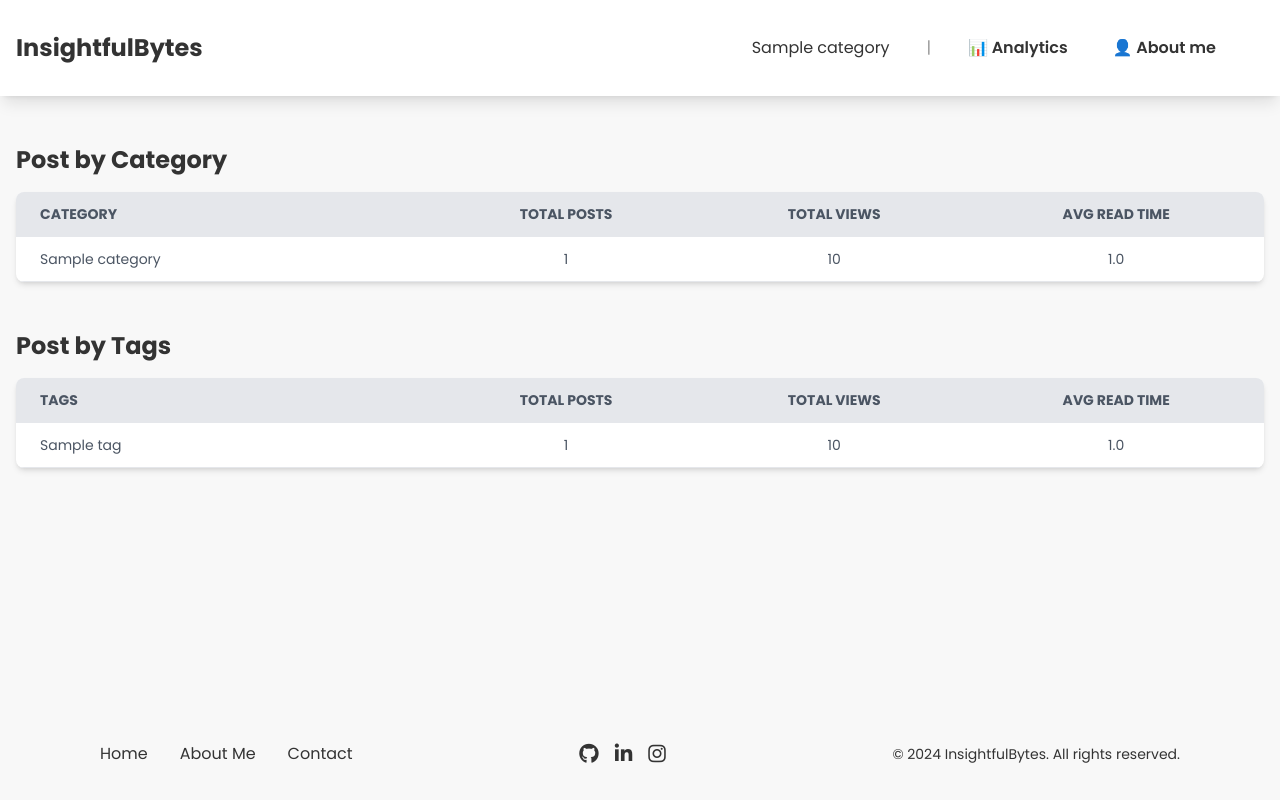
After one commit to andifathulms/myblog, a Django app: page /analytics/ in a window 1280 px wide. The commit adds this page. Run offline with Django 5.2, Linux system fonts and the light colour scheme; tables that the repository leaves empty hold one stand-in row (values such as "Sample post"); parts of the project's set-up code (start-up, migrations or seed data) failed here and were passed over; some libraries are stand-ins or nearby versions.

Commit message:
initial analytics page

```diff
--- a/myblog/urls.py
+++ b/myblog/urls.py
@@ -26,6 +26,7 @@ urlpatterns = [
     path('admin/', admin.site.urls),
     path('', views.index, name="index"),
     path('about-me/', views.about_me, name="about_me"),
+    path('analytics/', views.analytics, name="analytics"),
     path('backoffice/', include('myblog.backoffice.urls')),
     path('<slug:slug>/', views.details, name="details"),
     path('category/<int:id>/', views.categories, name="categories"),
--- a/myblog/views.py
+++ b/myblog/views.py
@@ -6,6 +6,7 @@ from django.urls import reverse
 from django.contrib import messages
 from django.core.paginator import Paginator
 from django.template.loader import render_to_string
+from django.db.models import Count, Sum, Avg
 
 from myblog.apps.posts.models import Post, Category, Tag, PostLog
 from myblog.core.utils import get_table_of_content, get_post_view_threshold
@@ -119,3 +120,20 @@ def tags(request: HttpRequest, id: int) -> HttpResponse:
         'tag_id': id
     }
     return render(request, "categories.html", context_data)
+
+
+def analytics(request: HttpRequest) -> HttpResponse:
+    categories = Category.objects.annotate(
+        total_posts=Count('posts'), total_views=Sum('posts__views'),
+        avg_read_time=Avg('posts__read_time')).order_by('-total_posts')
+
+    tags = Tag.objects.annotate(
+        total_posts=Count('post'), total_views=Sum('post__views'),
+        avg_read_time=Avg('post__read_time')).order_by('-total_posts')
+
+    context_data = {
+        'title': 'InsightfulBytes Analytics',
+        'categories': categories,
+        'tags': tags
+    }
+    return render(request, "analytics.html", context_data)
--- /dev/null
+++ b/templates/analytics.html
@@ -0,0 +1,63 @@
+{% extends 'base.html' %}
+{% load static %}
+
+{% block content %}
+<section class="pt-24 pb-12 bg-[#F8F8F8] mt-12">
+    <div class="container max-w-full lg:max-w-[80rem] mx-auto px-4">
+        <div class="w-full mb-12">
+            <h2 class="text-2xl font-bold mb-4">Post by Category</h2>
+            <table class="min-w-full bg-white shadow-md rounded-lg overflow-hidden">
+                <thead>
+                    <tr class="bg-gray-200 text-gray-600 uppercase text-sm leading-normal">
+                        <th class="py-3 px-6 text-left w-1/3">Category</th>
+                        <th class="py-3 px-6 text-center">Total Posts</th>
+                        <th class="py-3 px-6 text-center">Total Views</th>
+                        <th class="py-3 px-6 text-center">Avg Read Time</th>
+                    </tr>
+                </thead>
+                <tbody class="text-gray-600 text-sm font-light">
+                    {% for category in categories %}
+                    <tr class="border-b border-gray-200 hover:bg-gray-100">
+                        <td class="py-3 px-6 text-left">{{ category.name }}</td>
+                        <td class="py-3 px-6 text-center">{{ category.total_posts }}</td>
+                        <td class="py-3 px-6 text-center">{{ category.total_views|default:0 }}</td>
+                        <td class="py-3 px-6 text-center">{{ category.avg_read_time|floatformat:1 }}</td>
+                    </tr>
+                    {% empty %}
+                    <tr>
+                        <td colspan="3" class="py-3 px-6 text-center">No categories found.</td>
+                    </tr>
+                    {% endfor %}
+                </tbody>
+            </table>
+        </div>
+        <div class="w-full mt-12">
+            <h2 class="text-2xl font-bold mb-4">Post by Tags</h2>
+            <table class="min-w-full bg-white shadow-md rounded-lg overflow-hidden">
+                <thead>
+                    <tr class="bg-gray-200 text-gray-600 uppercase text-sm leading-normal">
+                        <th class="py-3 px-6 text-left w-1/3">Tags</th>
+                        <th class="py-3 px-6 text-center">Total Posts</th>
+                        <th class="py-3 px-6 text-center">Total Views</th>
+                        <th class="py-3 px-6 text-center">Avg Read Time</th>
+                    </tr>
+                </thead>
+                <tbody class="text-gray-600 text-sm font-light">
+                    {% for tag in tags %}
+                    <tr class="border-b border-gray-200 hover:bg-gray-100">
+                        <td class="py-3 px-6 text-left">{{ tag.name }}</td>
+                        <td class="py-3 px-6 text-center">{{ tag.total_posts }}</td>
+                        <td class="py-3 px-6 text-center">{{ tag.total_views|default:0 }}</td>
+                        <td class="py-3 px-6 text-center">{{ tag.avg_read_time|floatformat:1 }}</td>
+                    </tr>
+                    {% empty %}
+                    <tr>
+                        <td colspan="3" class="py-3 px-6 text-center">No categories found.</td>
+                    </tr>
+                    {% endfor %}
+                </tbody>
+            </table>
+        </div>
+    </div>
+</section>
+{% endblock content %}
--- a/templates/base.html
+++ b/templates/base.html
@@ -85,9 +85,17 @@
                 <div class="navLinks duration-500 absolute md:static md:w-auto w-full md:h-auto h-[85vh] bg-white flex md:items-center gap-[1.5vw] top-[100%] left-[-100%] px-5 md:py-0 py-5">
                     <ul class="flex md:flex-row flex-col md:items-center md:gap-[1vw]">
                         {% for category in active_categories %}
-                            <li class="relative px-4 py-5 hover:bg-[#F1F1F1] text-[#333] rounded-lg w-full md:w-auto"><a href="{% url 'categories' category.id %}">{{ category }}</a></li>
+                            <li class="relative px-4 py-5 hover:bg-[#F1F1F1] text-[#333] rounded-lg w-full md:w-auto">
+                                <a href="{% url 'categories' category.id %}">{{ category }}</a>
+                            </li>
                         {% endfor %}
-                        <li class="relative px-4 py-5 hover:bg-[#F1F1F1] text-[#333] rounded-lg w-full md:w-auto"><a href="{% url 'about_me' %}">About me</a></li>
+                        <li class="hidden md:inline-block text-[#999] px-2">|</li>
+                        <li class="relative px-4 py-5 hover:bg-[#FFD700] text-[#333] rounded-lg w-full md:w-auto font-semibold">
+                            <a href="{% url 'analytics' %}">📊 Analytics</a>
+                        </li>
+                        <li class="relative px-4 py-5 hover:bg-[#ADD8E6] text-[#333] rounded-lg w-full md:w-auto font-semibold">
+                            <a href="{% url 'about_me' %}">👤 About me</a>
+                        </li>
                         {% if user.is_authenticated and user.is_superuser %}
                             <li class="relative px-4 py-5 hover:bg-[#F1F1F1] text-[#333] rounded-lg w-full md:w-auto">
                                 <a href="{% url 'backoffice:index' %}">Backoffice</a>
```
